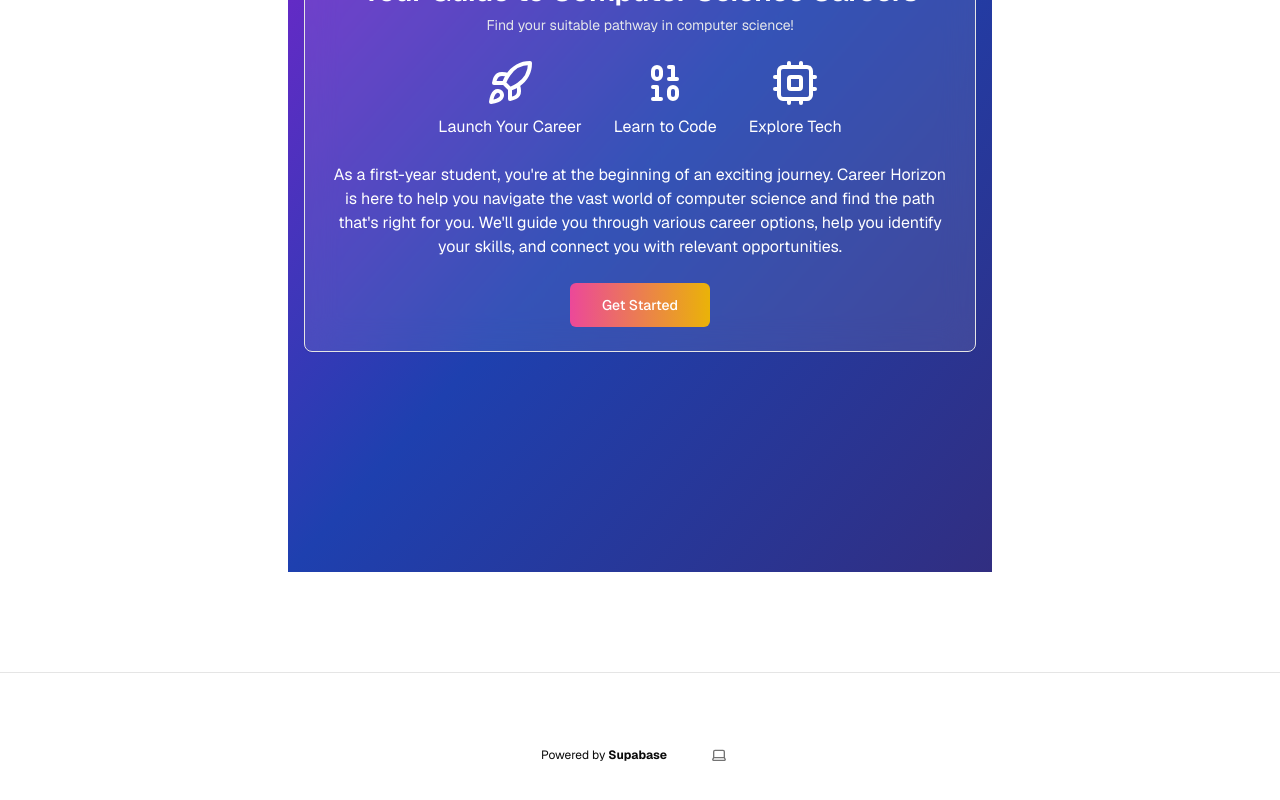
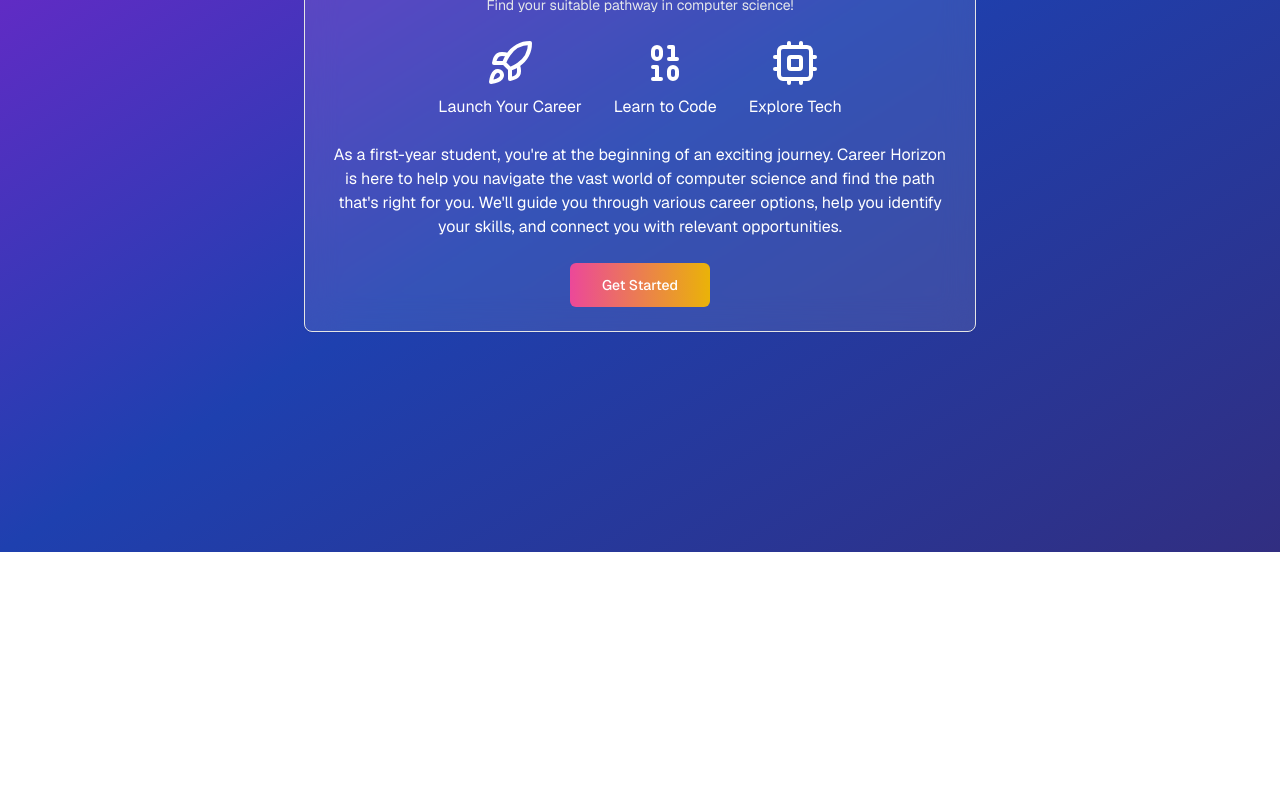
Before and after one commit to Bootleg696/EdTechHack, a Next.js app: page / in a window 1280 px wide. Shown: the part 248-1048 px from the top of the page. After the commit the page ends 800 px from the top, so only its background shows below. Built offline with nearby package versions, Linux system fonts and the light colour scheme.

Commit message:
fix layout

```diff
--- a/app/layout.tsx
+++ b/app/layout.tsx
@@ -11,13 +11,6 @@ import "./globals.css";
 const defaultUrl = process.env.VERCEL_URL
   ? `https://${process.env.VERCEL_URL}`
   : "http://localhost:3000";
-
-export const metadata = {
-  metadataBase: new URL(defaultUrl),
-  title: "Next.js and Supabase Starter Kit",
-  description: "The fastest way to build apps with Next.js and Supabase",
-};
-
   export default function RootLayout({
     children,
   }: {
@@ -32,39 +25,7 @@ export default function RootLayout({
             enableSystem
             disableTransitionOnChange
           >
-          <main className="min-h-screen flex flex-col items-center">
-            <div className="flex-1 w-full flex flex-col gap-20 items-center">
-              {/* <nav className="w-full flex justify-center border-b border-b-foreground/10 h-16">
-                <div className="w-full max-w-5xl flex justify-between items-center p-3 px-5 text-sm">
-                  <div className="flex gap-5 items-center font-semibold">
-                    <Link href={"/"}>Next.js Supabase Starter</Link>
-                    <div className="flex items-center gap-2">
-                      <DeployButton />
-                    </div>
-                  </div>
-                  {!hasEnvVars ? <EnvVarWarning /> : <HeaderAuth />}
-                </div>
-              </nav> */}
-              <div className="flex flex-col gap-20 max-w-5xl p-5">
             {children}
-              </div>
-
-              <footer className="w-full flex items-center justify-center border-t mx-auto text-center text-xs gap-8 py-16">
-                <p>
-                  Powered by{" "}
-                  <a
-                    href="https://supabase.com/?utm_source=create-next-app&utm_medium=template&utm_term=nextjs"
-                    target="_blank"
-                    className="font-bold hover:underline"
-                    rel="noreferrer"
-                  >
-                    Supabase
-                  </a>
-                </p>
-                <ThemeSwitcher />
-              </footer>
-            </div>
-          </main>
           </ThemeProvider>
         </body>
       </html>
```
Lines whose indentation alone changed are shown as unchanged.
